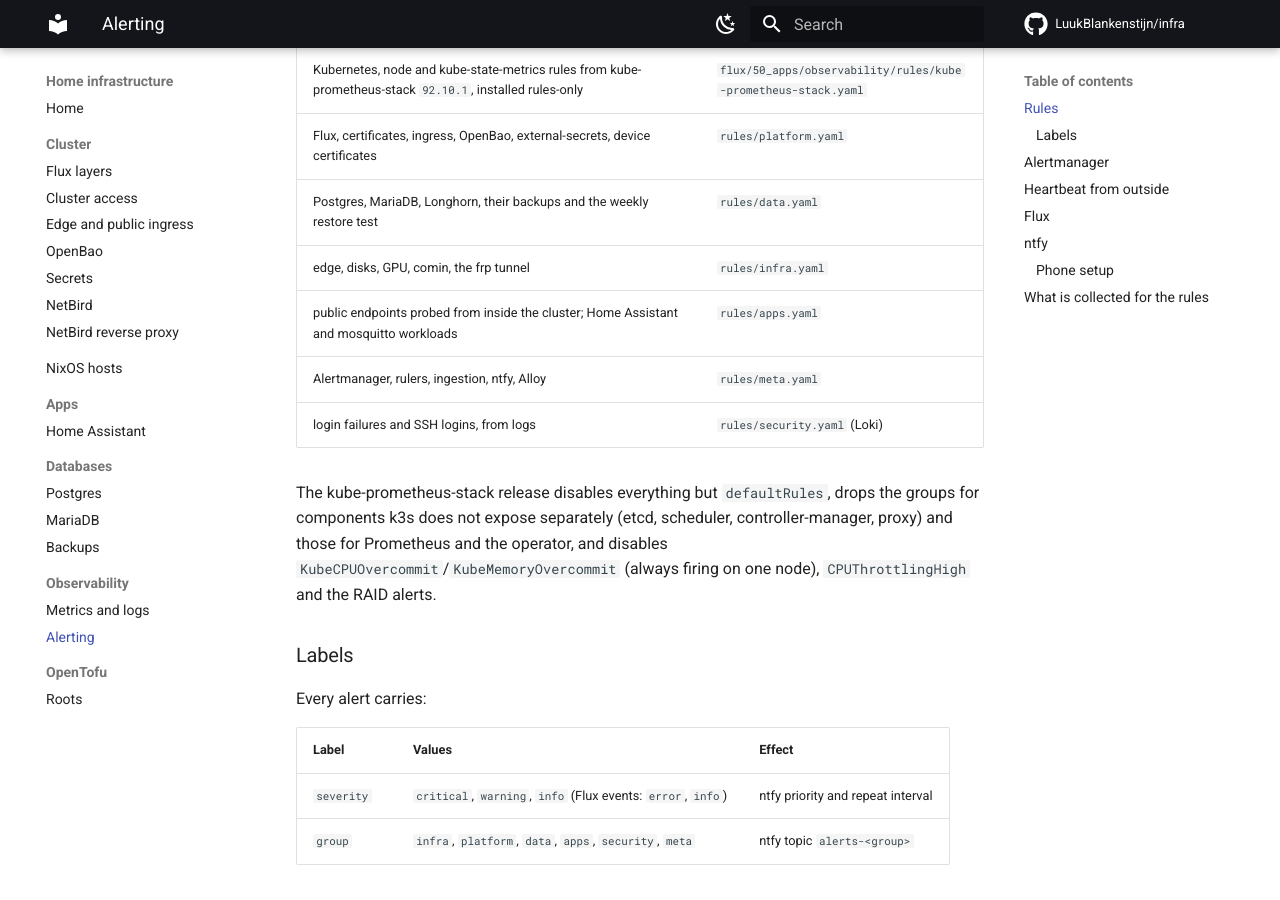
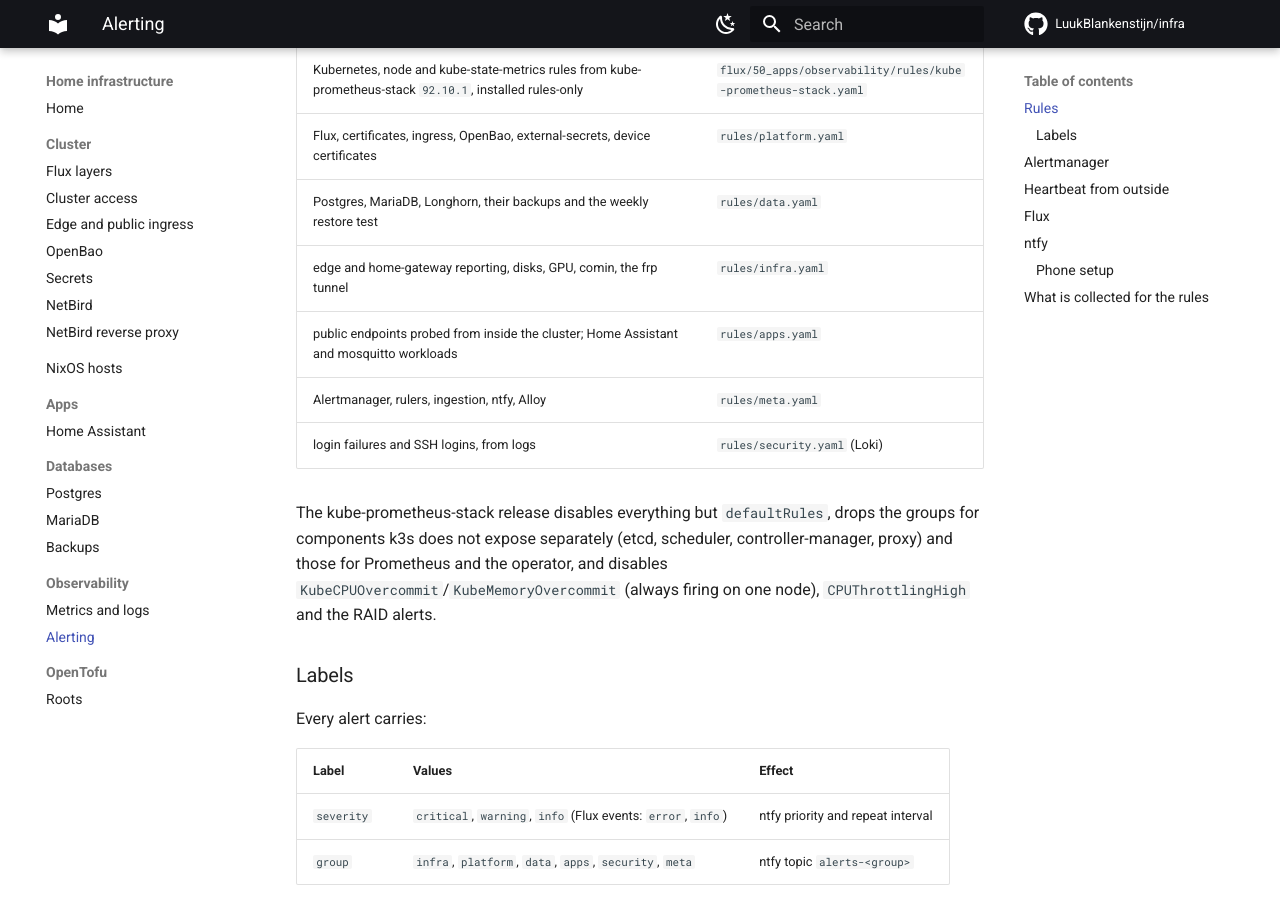
Before and after one commit to LuukBlankenstijn/infra, an MkDocs documentation site: the page built from docs/observability/alerting.md, in a window 1280 px wide and 900 px high, scrolled down 875 px. Built offline with MkDocs 1.6.1 and Material for MkDocs 9.7.7, drawn with Linux system fonts in a browser that asks for light colours; comment, search, counter and statistics services are not loaded; some of the changed text lies outside the part shown.

Commit message:
feat(observability): HomeGatewayNotReporting alert

```diff
--- a/docs/observability/alerting.md
+++ b/docs/observability/alerting.md
@@ -35,7 +35,7 @@ Loki's ruler sends to the same Alertmanager.
 | Kubernetes, node and kube-state-metrics rules from kube-prometheus-stack `92.10.1`, installed rules-only | `flux/50_apps/observability/rules/kube-prometheus-stack.yaml` |
 | Flux, certificates, ingress, OpenBao, external-secrets, device certificates | `rules/platform.yaml` |
 | Postgres, MariaDB, Longhorn, their backups and the weekly restore test | `rules/data.yaml` |
-| edge, disks, GPU, comin, the frp tunnel | `rules/infra.yaml` |
+| edge and home-gateway reporting, disks, GPU, comin, the frp tunnel | `rules/infra.yaml` |
 | public endpoints probed from inside the cluster; Home Assistant and mosquitto workloads | `rules/apps.yaml` |
 | Alertmanager, rulers, ingestion, ntfy, Alloy | `rules/meta.yaml` |
 | login failures and SSH logins, from logs | `rules/security.yaml` (Loki) |
@@ -198,4 +198,4 @@ Beyond the jobs in [In-cluster collection](index.md#in-cluster-collection):
 | Longhorn | chart ServiceMonitor |
 | OpenBao, external-secrets, Authentik, mariadb-operator, CNPG operator, CoreDNS | ServiceMonitors / PodMonitors |
 | comin, disk SMART, GPU on `home-server` | NixOS exporters on the node (`nix/hosts/home-server`), scraped by `alloy-metrics` on ports 4243, 9633 and 9835 |
-| comin and frps on `edge`, comin on `home-gateway` | the host's Alloy (`cfg.services.alloy.scrapeTargets`) |
+| comin and frps on `edge`, comin on `home-gateway`; `up{job="node-exporter"}` per host, which `EdgeNotReporting` and `HomeGatewayNotReporting` watch | the host's Alloy (`cfg.services.alloy.scrapeTargets`) |
```
Also changed, not shown: 1 other file.
